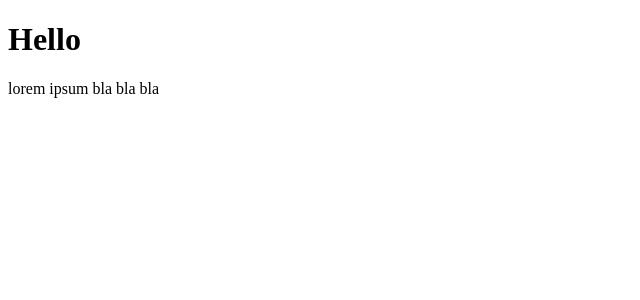
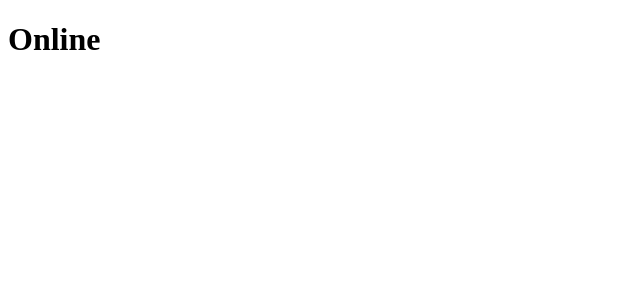
Before and after one commit to nagneo/react-hooks, a React (Create React App) app: page / in a window 1280 px wide. Shown: the top 300 px of the page, without its empty margins (0-640 px from the left). Built offline with nearby package versions, Linux system fonts and the light colour scheme.

Commit message:
[TIL] useNetwork

```diff
--- a/src/App.js
+++ b/src/App.js
@@ -1,12 +1,13 @@
-import { useFadeIn } from "./useFadeIn";
+import { useNetwork } from "./useNetwork";
 
 const App = () => {
-  const fadeInH1 = useFadeIn(1, 2);
-  const fadeInP = useFadeIn(5, 3);
+  const handleNetworkChange = (onLine) => {
+    console.log(onLine ? "We just went online" : "We are offline");
+  };
+  const onLine = useNetwork(handleNetworkChange);
   return (
     <div className="App">
-      <h1 {...fadeInH1}>Hello</h1>
-      <p {...fadeInP}>lorem ipsum bla bla bla</p>
+      <h1>{onLine ? "Online" : "Offline"}</h1>
     </div>
   );
 };
--- /dev/null
+++ b/src/useNetwork.js
@@ -0,0 +1,20 @@
+import { useEffect, useState } from "react";
+
+export const useNetwork = onChange => {
+  const [status, setStatus] = useState(navigator.onLine);
+  const handleChange = () => {
+    if (typeof onChange === "function") {
+      onChange(navigator.onLine);
+    }
+    setStatus(navigator.onLine);
+  };
+  useEffect(() => {
+    window.addEventListener("online", handleChange);
+    window.addEventListener("offline", handleChange);
+    () => {
+      window.removeEventListener("online", handleChange);
+      window.removeEventListener("offline", handleChange);
+    };
+  }, []);
+  return status;
+}
```
